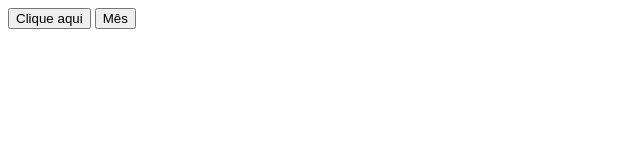
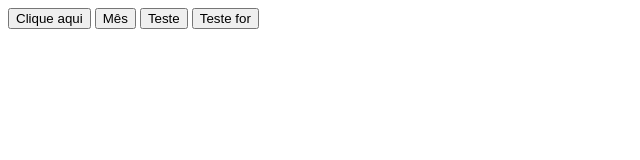
Before and after one commit to meydson/SOFTEX_JavaScript, a website: page index.html in a window 1280 px wide. Shown: the whole page, without its empty margins (0-640 px from the left). Drawn offline with Linux system fonts and the light colour scheme.

Commit message:
introdução ao for
introdução ao laço for e document.write

```diff
--- a/index.html
+++ b/index.html
@@ -11,6 +11,8 @@
 <body>
     <input type="button" onclick="funcao()" value="Clique aqui" />
     <input type="button" onclick="mes()" value="Mês" />
+    <input type="button" onclick="escreva()" value="Teste" />
+    <input type="button" onclick="exercicio_for()" value="Teste for" />
 </body>
 
 </html>
--- a/script.js
+++ b/script.js
@@ -52,3 +52,16 @@ function mes() {
             alert("O valor informado não corresponde a um mês do ano!")
     }
 }
+
+function escreva() {
+    for (i = 0; i < 10; i++) {
+        document.write(`Teste ${i} <br>`);
+    }
+}
+
+function exercicio_for() {
+    for (i = 100; i >= 0; i--) {
+        document.write(`${i} <br>`);
+    }
+
+}
```
